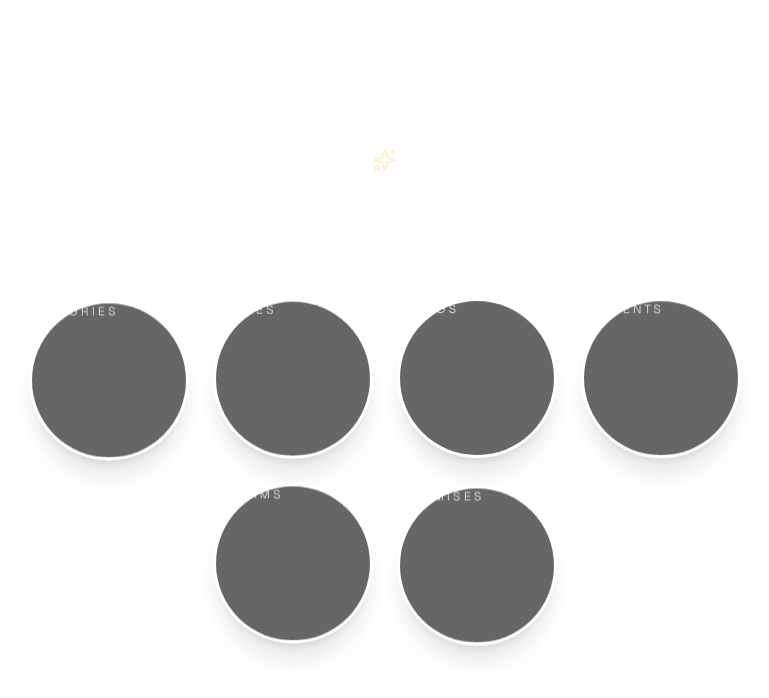
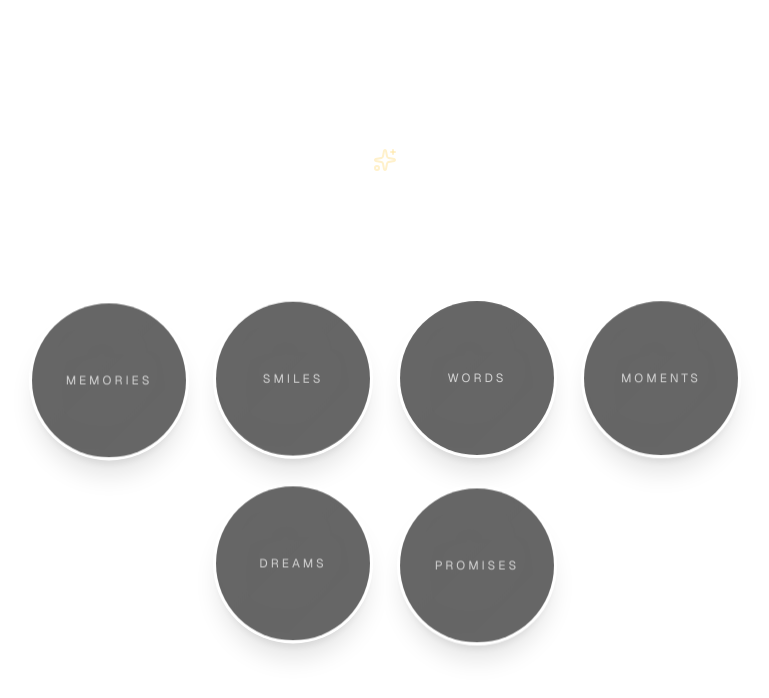
Before and after one commit to juzerjawadi-web/blissful-bell, a Next.js app: page / in a window 1280 px wide. Shown: the part 3544-4242 px from the top of the page, without its empty margins (255-1024 px from the left). Built offline with nearby package versions, Linux system fonts and the light colour scheme; a web font is replaced by a local one.

Commit message:
fix: center text inside bubble variants

```diff
--- a/src/components/home/PickABubble.tsx
+++ b/src/components/home/PickABubble.tsx
@@ -71,14 +71,16 @@ export function PickABubble() {
                 whileTap={{ scale: 0.95 }}
                 onClick={() => setActiveBubble(activeBubble === bubble ? null : bubble)}
               >
-                <GlassCard variant="bubble" className="w-32 h-32 md:w-40 md:h-40 rounded-full flex items-center justify-center relative overflow-hidden group border border-white/5 hover:border-white/20 transition-all duration-500 shadow-xl hover:shadow-[0_0_30px_rgba(255,255,255,0.1)]">
+                <GlassCard variant="bubble" className="w-32 h-32 md:w-40 md:h-40 rounded-full relative overflow-hidden group border border-white/5 hover:border-white/20 transition-all duration-500 shadow-xl hover:shadow-[0_0_30px_rgba(255,255,255,0.1)]">
                   <div className="absolute inset-0 bg-gradient-to-tr from-pastel-blue/10 via-transparent to-pastel-pink/10 opacity-0 group-hover:opacity-100 transition-opacity duration-500" />
                   {activeBubble === bubble && (
                     <div className="absolute inset-0 bg-white/10 animate-pulse mix-blend-screen pointer-events-none" />
                   )}
-                  <span className="relative z-10 text-[10px] md:text-xs tracking-[0.25em] text-white/70 group-hover:text-white group-hover:drop-shadow-[0_0_8px_rgba(255,255,255,0.5)] transition-all duration-500">
-                    {bubble}
-                  </span>
+                  <div className="flex-1 w-full h-full flex flex-col items-center justify-center">
+                    <span className="relative z-10 text-[10px] md:text-xs tracking-[0.25em] text-white/70 group-hover:text-white group-hover:drop-shadow-[0_0_8px_rgba(255,255,255,0.5)] transition-all duration-500">
+                      {bubble}
+                    </span>
+                  </div>
                 </GlassCard>
               </motion.div>
             </motion.div>
```
Also changed, not shown: 1 other file (tests, documents, lock files or other folders).
